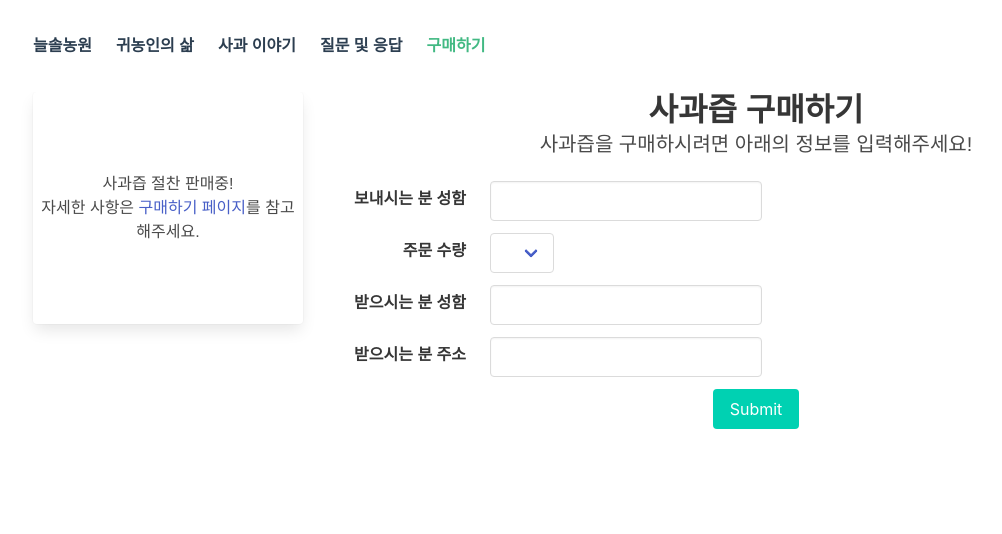
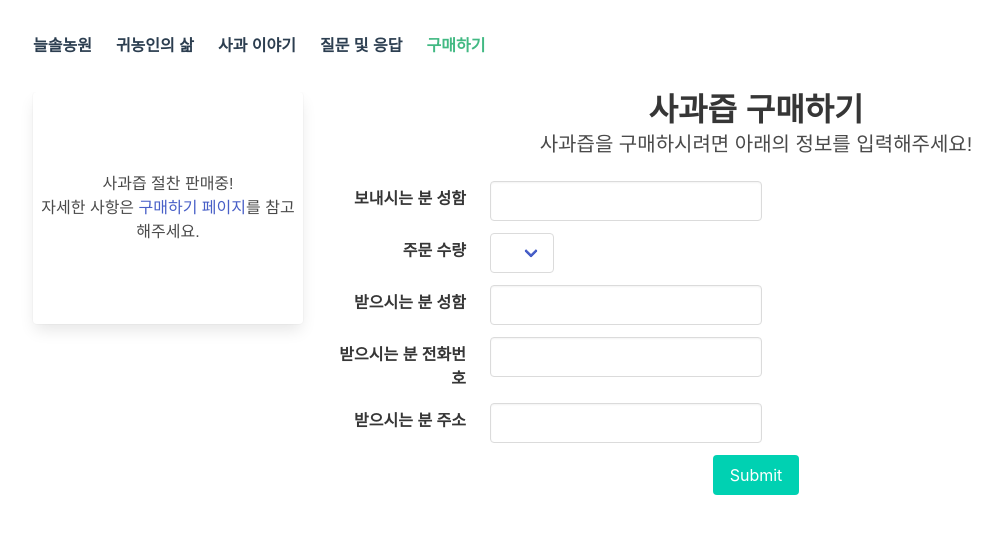
Before and after one commit to Zeniuus/awesome-applejuice, a Vue app in the folder client/: page /buy in a window 1280 px wide. Shown: the top 534 px of the page, without its empty margins (31-1033 px from the left). Built offline with nearby package versions, Linux system fonts and the light colour scheme.

Commit message:
Add receiver_phone column to order table

```diff
--- a/client/src/views/Buy.vue
+++ b/client/src/views/Buy.vue
@@ -19,6 +19,11 @@
       <label slot="label" class="label" for="receiver-name">받으시는 분 성함</label>
       <input slot="input" id="receiver-name" class="input"
              type="text" v-model="receiverName" />
+    </horizontal-input-field>
+    <horizontal-input-field>
+      <label slot="label" class="label" for="receiver-phone">받으시는 분 전화번호</label>
+      <input slot="input" id="receiver-phone" class="input"
+             type="tel" v-model="receiverPhone" />
     </horizontal-input-field>
     <horizontal-input-field>
       <label slot="label" class="label" for="receiver-address">받으시는 분 주소</label>
@@ -47,6 +52,7 @@ export default {
       amount: '',
       receiverName: '',
       receiverAddr: '',
+      receiverPhone: '',
       isLoading: false,
     };
   },
@@ -62,6 +68,7 @@ export default {
         const data = {
           sender_name: this.senderName,
           receiver_name: this.receiverName,
+          receiver_phone: this.receiverPhone,
           receiver_addr: this.receiverAddr,
           amount: this.amount,
         };
```
Also changed, not shown: 2 other files (tests, documents, lock files or other folders).
